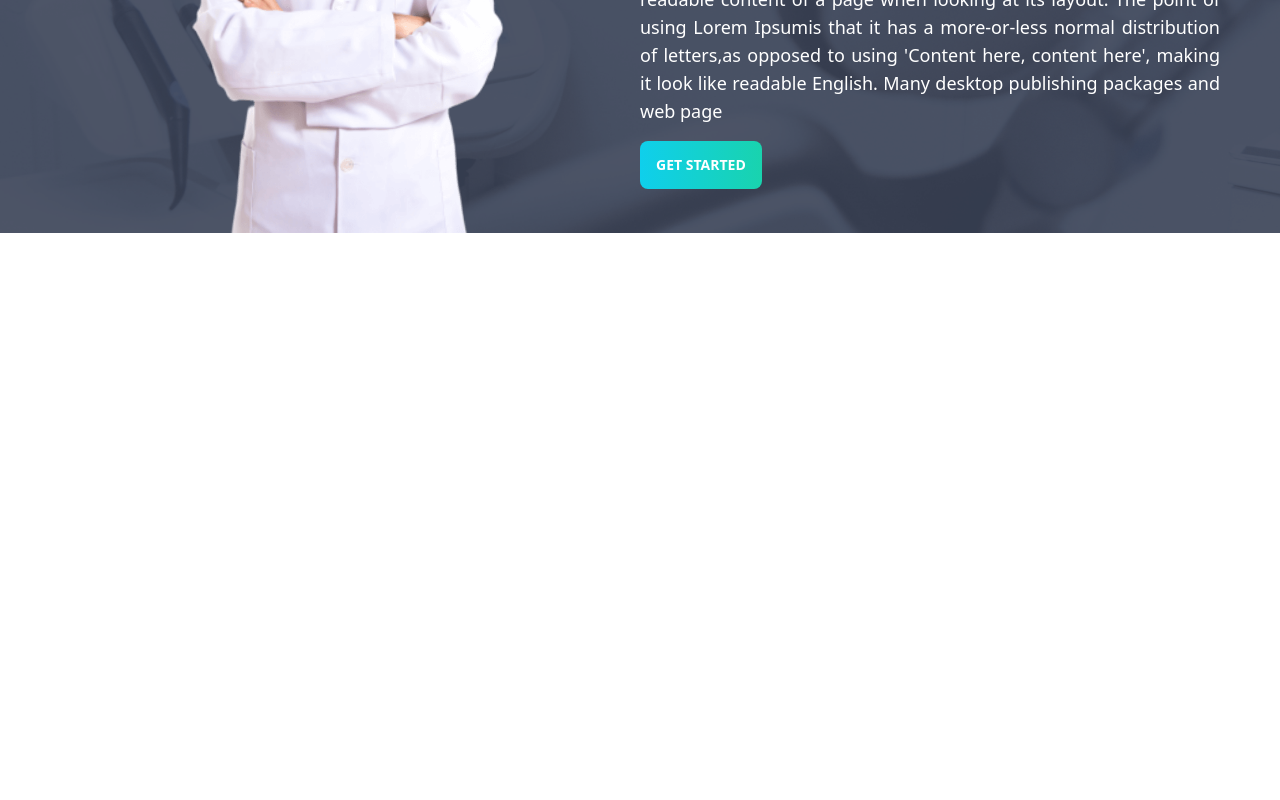
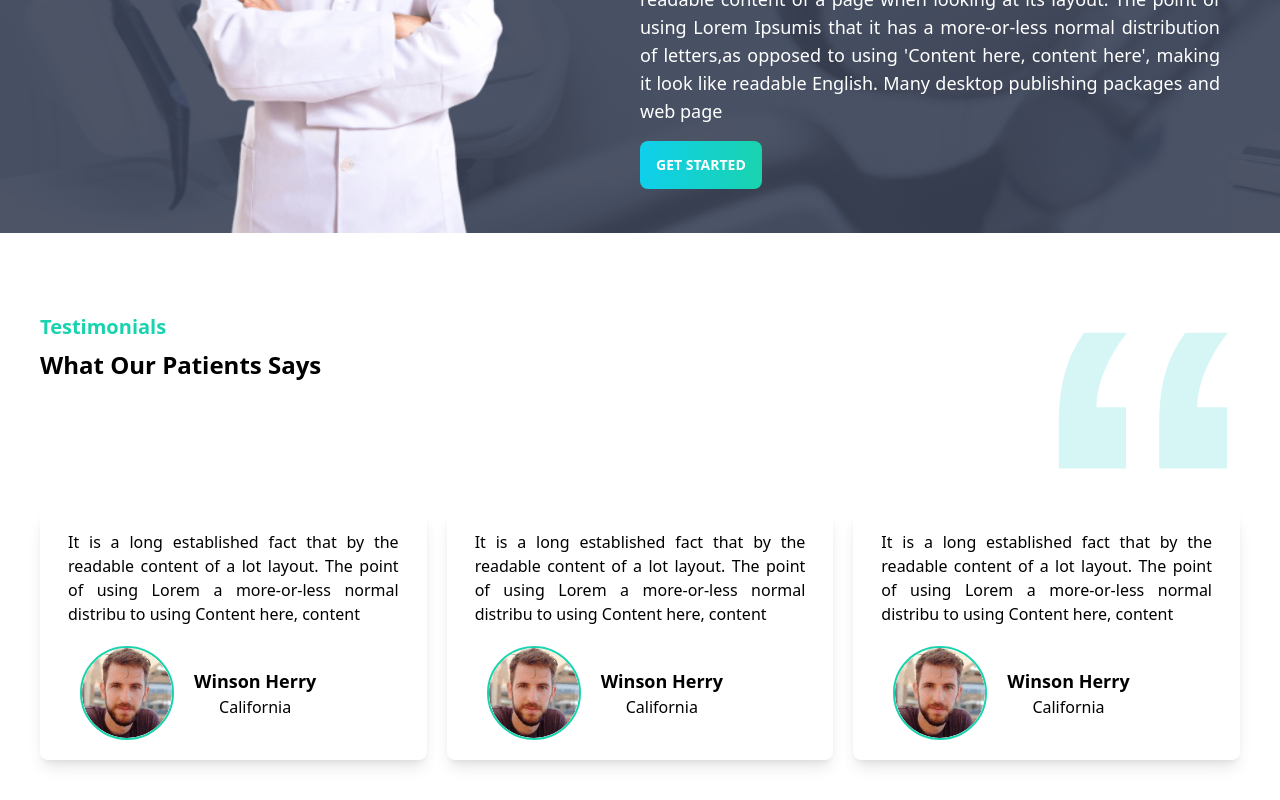
Before and after one commit to aytullahdev/doctorsportals, a React (Create React App) app: page / in a window 1280 px wide. Shown: the part 2154-2954 px from the top of the page. Before the commit the page ends 2467 px from the top, so only its background shows below. Built offline with nearby package versions, Linux system fonts and the light colour scheme.

Commit message:
Testimonial section added and fixed for midium devices and navbar overflow fixed

```diff
--- a/src/App.js
+++ b/src/App.js
@@ -3,6 +3,7 @@ import Appoinmentbanner from './Components/Banners/Appoinmentbanner';
 import Header from './Components/Header/Header';
 import Navbar from './Components/Navbar/Navbar';
 import Services from './Components/Services/Services';
+import Testimonial from './Components/Testimonial/Testimonial';
 
 function App() {
   return (
@@ -11,6 +12,7 @@ function App() {
        <Header/>
        <Services/>
        <Appoinmentbanner/>
+       <Testimonial/>
     </div>
   );
 }
--- a/src/Components/Header/Header.js
+++ b/src/Components/Header/Header.js
@@ -11,7 +11,7 @@ const Header = () => {
         className=" bg-cover px-10 py-20"
         style={{ backgroundImage: `url("${bgimg}")` }}
       >
-        <div className="grid grid-cols-1 lg:grid-cols-2">
+        <div className="grid grid-cols-1  lg:grid-cols-2">
           <div className="order-2 lg:order-1 py-10">
             <h1 className="text-xl font-semibold lg:text-5xl line- uppercase leading-snug">
               Your New Smile Starts Here
@@ -30,7 +30,7 @@ const Header = () => {
           </div>
         </div>
       </div>
-      <div className="grid grid-cols-1 mt-2 lg:grid-cols-3 gap-5 mx-10">
+      <div className="grid grid-cols-1 mt-2 md:grid-cols-2 lg:grid-cols-3 gap-5 mx-10">
         <div className="bg-gradient-to-l text-white from-secondary to-primary p-5 flex justify-around items-center rounded ">
           <div className="mr-5">
             <img src={clockicon} className="w-[200px] h-[90px]" alt="" />
--- a/src/Components/Navbar/Navbar.js
+++ b/src/Components/Navbar/Navbar.js
@@ -2,7 +2,7 @@ import React from "react";
 
 const Navbar = () => {
   return (
-    <div className=" overflow-hidden">
+    <div className=" lg:overflow-hidden">
       <div class="navbar bg-base-10 mx-5">
         <div class="navbar-start ">
           <a class="btn btn-ghost normal-case text-xl">Doctors Portal</a>
--- a/src/Components/Services/Services.js
+++ b/src/Components/Services/Services.js
@@ -11,7 +11,7 @@ const Services = () => {
         <h1 className="text-3xl uppercase pb-10 ">Services We Provide</h1>
       </div>
       {/* Services Section */}
-      <div className="grid mt-5 grid-cols-1 lg:grid-cols-3 gap-5">
+      <div className="grid mt-5 grid-cols-1 md:grid-cols-2 lg:grid-cols-3 gap-5">
           {/* Services card */}
           <div className="rounded  shadow-md flex p-5 flex-col items-center justify-center">
               <div>
@@ -43,8 +43,8 @@ const Services = () => {
 
       </div>
       {/* Details about work */}
-      <div className="p-5 my-10 lg:p-10 grid grid-cols-1 lg:grid-cols-2">
-          <div className="order-2 lg:order-1">
+      <div className="p-5 my-10 lg:p-10 grid grid-cols-1 md:gap-5  md:grid-cols-2 lg:grid-cols-2">
+          <div className="order-2 md:order-1 lg:order-1">
               <img src={treatmentimg} className="  lg:w-[460px] h-[580px] rounded " alt="" />
           </div>
           <div className="py-20 order-1 lg:order-2 ">
--- /dev/null
+++ b/src/Components/Testimonial/Testimonial.js
@@ -0,0 +1,70 @@
+import React from "react";
+import quoteimg from "../../assets/icons/quote.svg";
+import peopleImg from '../../assets/images/people1.png';
+const Testimonial = () => {
+  return (
+    <div className="px-10">
+      <div className="flex justify-between">
+        <div>
+          <h3 className="text-secondary font-bold text-xl pb-2">
+            Testimonials
+          </h3>
+          <h1 className="text-2xl capitalize font-semibold">
+            What Our Patients Says
+          </h1>
+        </div>
+        <div>
+          <img src={quoteimg} className="w-20 lg:w-[192px] lg:h-[156]" alt="" />
+        </div>
+      </div>
+      <div className="py-10">
+        {/* Clients Reviews */}
+        <div className="grid grid-cols-1 gap-5 md:grid-cols-2 lg:grid-cols-3">
+                {/* Single Reviews */}
+                <div className="shadow-lg rounded-lg p-5 text-left">
+                    <p className="px-2 text-justify">It is a long established fact that by the readable content of a lot layout. The point of using Lorem a more-or-less normal distribu to using Content here, content</p>
+                    <div className="flex px-5 pt-5 pb-0  text-center items-center space-x-5">
+                        <div>
+                            <img src={peopleImg} className=" border-2 border-secondary rounded-full" alt="" />
+                        </div>
+                        <div>
+                        <h2 className="text-lg font-bold">Winson Herry</h2>
+                        <p>California</p>
+
+                        </div>
+                    </div>
+                </div>
+                <div className="shadow-lg rounded-lg p-5 text-left">
+                    <p className="px-2 text-justify">It is a long established fact that by the readable content of a lot layout. The point of using Lorem a more-or-less normal distribu to using Content here, content</p>
+                    <div className="flex px-5 pt-5 pb-0  text-center items-center space-x-5">
+                        <div>
+                            <img src={peopleImg} className=" border-2 border-secondary rounded-full" alt="" />
+                        </div>
+                        <div>
+                        <h2 className="text-lg font-bold">Winson Herry</h2>
+                        <p>California</p>
+
+                        </div>
+                    </div>
+                </div>
+                <div className="shadow-lg rounded-lg p-5 text-left">
+                    <p className="px-2 text-justify">It is a long established fact that by the readable content of a lot layout. The point of using Lorem a more-or-less normal distribu to using Content here, content</p>
+                    <div className="flex px-5 pt-5 pb-0  text-center items-center space-x-5">
+                        <div>
+                            <img src={peopleImg} className=" border-2 border-secondary rounded-full" alt="" />
+                        </div>
+                        <div>
+                        <h2 className="text-lg font-bold">Winson Herry</h2>
+                        <p>California</p>
+
+                        </div>
+                    </div>
+                </div>
+        </div>
+
+      </div>
+    </div>
+  );
+};
+
+export default Testimonial;
```
